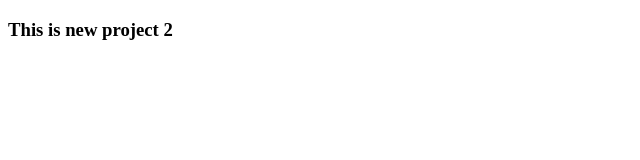
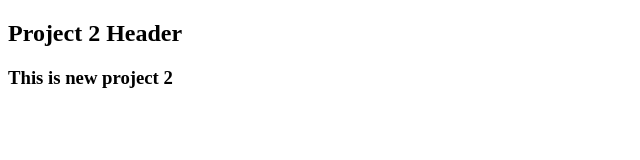
Before and after one commit to kaephas/newproject2, a plain HTML site: page index.html in a window 1280 px wide. Shown: the whole page, without its empty margins (0-640 px from the left). Drawn offline with Linux system fonts and the light colour scheme.

Commit message:
Added h2

```diff
--- a/index.html
+++ b/index.html
@@ -8,6 +8,7 @@
     <title>New Project 2</title>
 </head>
 <body>
+    <h2>Project 2 Header</h2>
     <h3>This is new project 2</h3>
 </body>
 </html>
```
